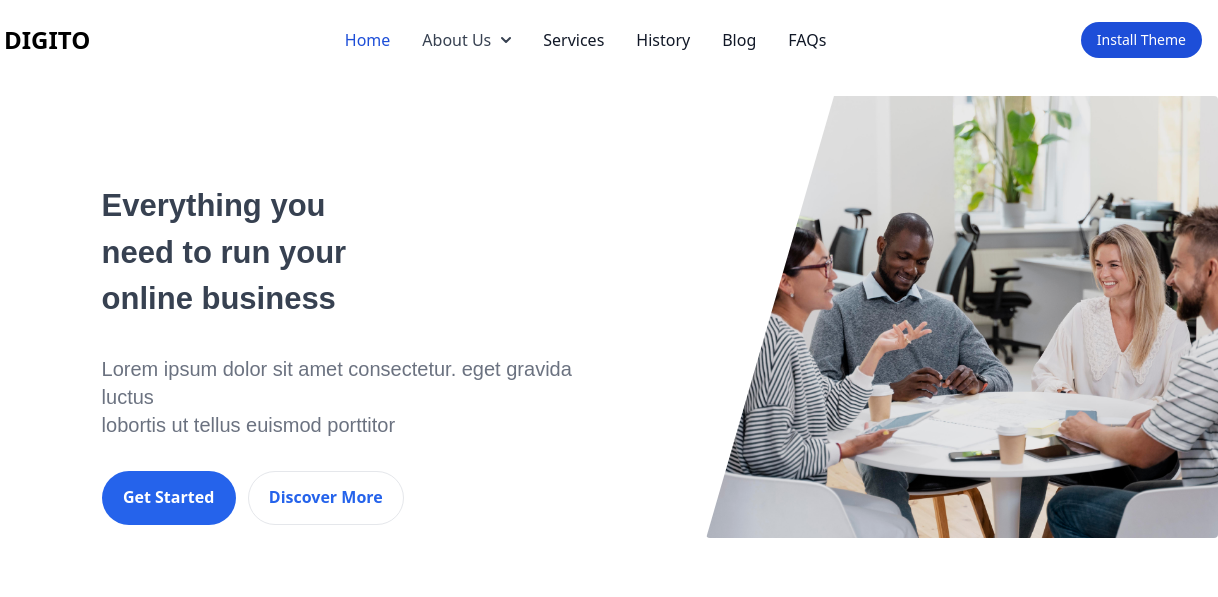
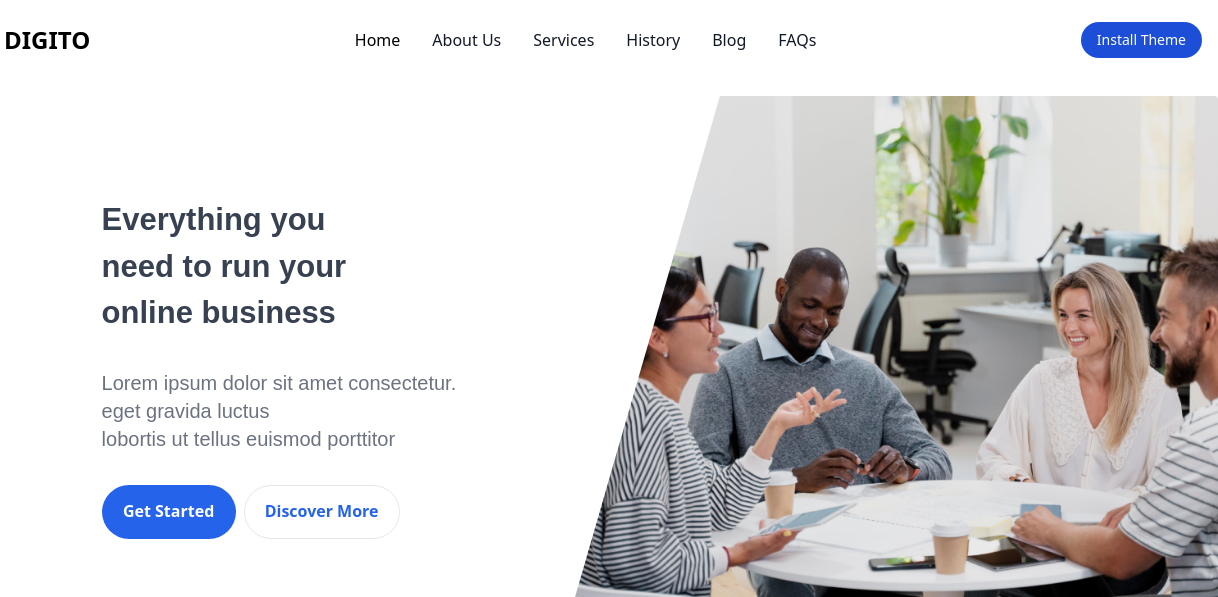
Before and after one commit to parth-khunt-bvm/digito, a website: page src/index.html in a window 1280 px wide. Shown: the top 597 px of the page, 62-1280 px from the left. Drawn offline with nearby package versions, Linux system fonts and the light colour scheme.

Commit message:
add navlink

```diff
--- a/src/index.html
+++ b/src/index.html
@@ -16,9 +16,16 @@
     />
     <script src="https://cdnjs.cloudflare.com/ajax/libs/flowbite/1.8.0/flowbite.min.js"></script>
     <script src="https://cdn.tailwindcss.com"></script>
+    <script src="https://code.jquery.com/jquery-3.6.0.min.js"></script>
+
+
 
     <style>
 
+.active {
+color: blue;
+display: block;
+}
       #dropdownNavbar{
         position: absolute;
       inset: 0px auto auto 0px;
@@ -384,24 +391,25 @@
             id="navbar-sticky"
           >
             <ul
-              class="flex flex-col p-4 md:p-0 mt-4 font-medium border border-gray-100 rounded-lg bg-gray-50 md:flex-row md:space-x-8 md:mt-0 md:border-0 md:bg-white dark:bg-gray-800 md:dark:bg-gray-900 dark:border-gray-700"
+              class="flex navbar-ul nav-tabs flex-col p-4 md:p-0 mt-4 font-medium border border-gray-100 rounded-lg bg-gray-50 md:flex-row md:space-x-8 md:mt-0 md:border-0 md:bg-white dark:bg-gray-800 md:dark:bg-gray-900 dark:border-gray-700"
             >
               <li>
                 <a
                   href="#"
-                  class="block py-2 pl-3 pr-4 text-white bg-blue-700 rounded md:bg-transparent md:text-blue-700 md:p-0 md:dark:text-blue-500"
+                  class="block  py-2 pl-3 pr-4 text-white bg-blue-700 rounded md:bg-transparent
+                   md:text-black md:p-0 md:dark:text-blue-500"
                   aria-current="page"
                   >Home</a
                 >
               </li>
-              <li>
-                <button
+              <!-- <li>
+                <a href="#about"
                   id="dropdownNavbarLink"
                   data-dropdown-toggle="dropdownNavbar"
                   class="flex items-center justify-between w-full py-2 pl-3 pr-4 text-gray-700 border-b border-gray-100 hover:bg-gray-50 md:hover:bg-transparent md:border-0 md:hover:text-blue-700 md:p-0 md:w-auto dark:text-white md:dark:hover:text-blue-500 dark:focus:text-white dark:border-gray-700 dark:hover:bg-gray-700 md:dark:hover:bg-transparent sm:w-[90vw]"
                 >
-                  About Us
-                  <svg
+                  About Us -->
+                  <!-- <svg
                     class="w-2.5 h-2.5 ml-2.5"
                     aria-hidden="true"
                     xmlns="http://www.w3.org/2000/svg"
@@ -415,13 +423,20 @@
                       stroke-width="2"
                       d="m1 1 4 4 4-4"
                     />
-                  </svg>
-                </button>
+                  </svg> -->
+                <!-- </a> -->
+                <li >
+                  <a
+                    href="#about"
+                    class="block   py-2 pl-3 pr-4 text-gray-900 rounded hover:bg-gray-100 md:hover:bg-transparent md:hover:text-blue-700 md:p-0 md:dark:hover:text-blue-500 dark:text-white dark:hover:bg-gray-700 dark:hover:text-white md:dark:hover:bg-transparent dark:border-gray-700"
+                    >About Us</a
+                  >
+                </li>
                 <div
                   id="dropdownNavbar"
                   class="z-10 hidden font-normal bg-white divide-y divide-gray-100 rounded-lg shadow w-44 dark:bg-gray-700 dark:divide-gray-600"
                 >
-                  <ul
+                  <!-- <ul
                     class="py-2 text-sm text-gray-700 dark:text-gray-400"
                     aria-labelledby="dropdownLargeButton"
                   >
@@ -439,34 +454,31 @@
                         >Earnings</a
                       >
                     </li>
-                  </ul>
+                  </ul> -->
                 </div>
               </li>
               <li>
                 <a
                   href="#services"
-                  class="block py-2 pl-3 pr-4 text-gray-900 rounded hover:bg-gray-100 md:hover:bg-transparent md:hover:text-blue-700 md:p-0 md:dark:hover:text-blue-500 dark:text-white dark:hover:bg-gray-700 dark:hover:text-white md:dark:hover:bg-transparent dark:border-gray-700"
+                  class="block py-2    pl-3 pr-4 text-gray-900 rounded hover:bg-gray-100 md:hover:bg-transparent md:hover:text-blue-700 md:p-0 md:dark:hover:text-blue-500 dark:text-white dark:hover:bg-gray-700 dark:hover:text-white md:dark:hover:bg-transparent dark:border-gray-700"
                   >Services</a
                 >
               </li>
-              <li>
-                <a
-                  href="#history"
-                  class="block py-2 pl-3 pr-4 text-gray-900 rounded hover:bg-gray-100 md:hover:bg-transparent md:hover:text-blue-700 md:p-0 md:dark:hover:text-blue-500 dark:text-white dark:hover:bg-gray-700 dark:hover:text-white md:dark:hover:bg-transparent dark:border-gray-700"
-                  >History</a
-                >
+              <li class="active">
+                <a href="#history" class="block py-2 pl-3 pr-4  text-gray-900 rounded hover:bg-gray-100 md:hover:bg-transparent md:hover:text-blue-700 md:p-0 md:dark:hover:text-blue-500 dark:text-white dark:hover:bg-gray-700 dark:hover:text-white md:dark:hover:bg-transparent dark:border-gray-700">History</a>
               </li>
               <li>
+
                 <a
                   href="#blog"
-                  class="block py-2 pl-3 pr-4 text-gray-900 rounded hover:bg-gray-100 md:hover:bg-transparent md:hover:text-blue-700 md:p-0 md:dark:hover:text-blue-500 dark:text-white dark:hover:bg-gray-700 dark:hover:text-white md:dark:hover:bg-transparent dark:border-gray-700"
+                  class="block py-2 pl-3 pr-4    text-gray-900 rounded hover:bg-gray-100 md:hover:bg-transparent md:hover:text-blue-700 md:p-0 md:dark:hover:text-blue-500 dark:text-white dark:hover:bg-gray-700 dark:hover:text-white md:dark:hover:bg-transparent dark:border-gray-700"
                   >Blog</a
                 >
               </li>
               <li>
                 <a
                   href="#faqs"
-                  class="block py-2 pl-3 pr-4 text-gray-900 rounded hover:bg-gray-100 md:hover:bg-transparent md:hover:text-blue-700 md:p-0 md:dark:hover:text-blue-500 dark:text-white dark:hover:bg-gray-700 dark:hover:text-white md:dark:hover:bg-transparent dark:border-gray-700"
+                  class="block py-2 pl-3   pr-4 text-gray-900 rounded hover:bg-gray-100 md:hover:bg-transparent md:hover:text-blue-700 md:p-0 md:dark:hover:text-blue-500 dark:text-white dark:hover:bg-gray-700 dark:hover:text-white md:dark:hover:bg-transparent dark:border-gray-700"
                   >FAQs</a
                 >
               </li>
@@ -482,10 +494,12 @@
           class="mx-auto flex py-24 md:flex-row lg:ml-[12%] pr-0 flex-col-reverse items-center"
         >
           <div
-            class="md:pl-[10px] lg:flex-grow md:w-1/2 lg:pr-24 md:pr-16 flex flex-col md:items-start md:text-left mb-16 md:mb-0 items-center text-center"
+            class="md:pl-[10px] lg:flex-grow md:w-1/2 lg:pr-24 md:pr-16 flex flex-col md:items-start
+             md:text-left mb-16 md:mb-0 items-center text-center md:mt-[-7%]"
           >
             <h1
-              class="max-w-2xl max-sm:text-[30px] md:text-[30px] mb-8 lg:text-[31px] 2xl:text-[56px] font-extrabold dark:text-white font-santoshi sm:text-[2rem] xs:text-4xl sm:mt-[16%] xs:mt-[12% ]"
+              class="max-w-2xl max-sm:text-[30px] md:text-[30px] mb-8 lg:text-[31px] 2xl:text-[56px]
+               font-extrabold dark:text-white font-santoshi sm:text-[2rem] xs:text-4xl sm:mt-[16%] xs:mt-[12%]"
             >
               Everything you <br />
               need to run your <br />
@@ -498,16 +512,23 @@
               lobortis ut tellus euismod porttitor
             </p>
             <div class="flex justify-center">
-              <div>
+              <div class="lg:flex">
                 <button
                   type="button"
-                  class="text-white font-[700] leading-[21.6px] text-[16px] w-[134px] h-[54px] bg-blue-600 hover:bg-blue-800 focus:outline-none focus:ring-4 focus:ring-blue-300 rounded-full px-5 py-2.5 text-center mr-2 mb-2 dark:bg-blue-600 dark:hover:bg-blue-700 dark:focus:ring-blue-800"
+                  class="text-white font-[700] leading-[21.6px] text-[16px] w-[134px] h-[54px]
+                  bg-blue-600 hover:bg-blue-800 focus:outline-none focus:ring-4 focus:ring-blue-300
+                  rounded-full px-5 py-2.5 text-center mr-2 mb-2 dark:bg-blue-600 dark:hover:bg-blue-700
+                  dark:focus:ring-blue-800"
                 >
                   Get Started
                 </button>
                 <button
                   type="button"
-                  class="w-[156px] h-[54px] text-[16px] leading-[21.6px] font-[700] py-2.5 px-5 text-blue-600 focus:outline-none bg-white rounded-full border border-gray-200 hover:bg-gray-100 text-center hover:text-blue-700 focus:z-10 focus:ring-4 focus:ring-gray-200 dark:focus:ring-gray-700 dark:bg-gray-800 dark:text-gray-400 dark:border-gray-600 dark:hover:text-white dark:hover:bg-gray-700"
+                  class="w-[156px] h-[54px] text-[16px] leading-[21.6px] font-[700] py-2.5
+                   px-5 text-blue-600 focus:outline-none bg-white rounded-full border
+                   border-gray-200 hover:bg-gray-100 text-center hover:text-blue-700
+                    focus:z-10 focus:ring-4 focus:ring-gray-200 dark:focus:ring-gray-700 dark:bg-gray-800 dark:text-gray-400
+                    dark:border-gray-600 dark:hover:text-white dark:hover:bg-gray-700"
                 >
                   Discover More
                 </button>
@@ -515,8 +536,11 @@
             </div>
           </div>
           <div
-            class="lg:max-w-lg lg:w-[852px] md:w-[50%] w-5/6 backgroundimg 2xl:[w-max-width: 40rem] sm:w-[70.33%]"
+            class="lg:max-w-[46rem] lg:w-[852px] md:w-[55%] w-5/6 backgroundimg
+            sm:w-[70.33%] "
           >
+          <!-- 2xl:max-w-[42rem] xl:max-w-[34rem] lg:max-w-[43rem] -->
+
             <img
               class="object-cover object-center rounded"
               alt="hero"
@@ -529,12 +553,14 @@
       </section>
     </div>
 
-    <div>
-      <section class="bg-[#FAFAFC]">
+    <div id="about">
+      <section class="bg-[#FAFAFC]  2xl:mt-[-5%] xl:mt-[-7.5%] lg:mt-[-9.2%] md:mt-[-11%]" >
         <div>
           <h1
-            class="font-[900] leading-[48.6px] text-[36px] text-center pt-20 pb-[10px] xs:mt-[-17%]"
+            class="font-[900] leading-[48.6px] text-[36px] text-center pt-20 pb-[10px] xs:mt-[-17%]
+            "
           >
+          <!-- 2xl:mt-[-6%] xl:mt-[-7%] lg:mt-[-9%] md:mt-[-10%] -->
             About Us
           </h1>
           <div
@@ -546,7 +572,9 @@
           class="grid max-w-screen-xl px-4 mx-auto lg:gap-8 xl:gap-0 lg:grid-cols-12"
         >
           <div
-            class="bg-[#FAFAFC] mx-auto lg:flex about-img items-center about-gap 2xl:w-[1246px] 2xl:h-[642px] 2xl:flex-row xl:w-[1246px] xl:h-[642px] lg:w-[925px] xl:flex-row lg:flex-col lg:h-[1103px] md:w-[746px] md:mx-auto md:h-[1101px] sm:w-[626px] sm:h-[1205px]"
+            class="bg-[#FAFAFC] mx-auto lg:flex about-img items-center about-gap 2xl:w-[1246px]
+            2xl:h-[642px] 2xl:flex-row xl:w-[1246px] xl:h-[642px] lg:w-[925px] xl:flex-row lg:flex-col
+            lg:h-[1103px] md:w-[746px] md:mx-auto md:h-[1101px] sm:w-[626px] sm:h-[1205px]"
           >
             <div
               class="w-[592px] h-[400px] rounded-[12px] md:mx-auto sm:ml-3 xs:w-[91vw] xs:h-[244px]"
@@ -1707,7 +1735,7 @@
 
     <!-- Our FAQs  -->
     <div id="faqs">
-      <section class="w-[100%] mt-[100px] md:mt-[269px] 2xl:mt-[7%]" >
+      <section class="w-[100%] mt-[100px] md:mt-[269px] 2xl:mt-[7%] lg:mt-[185px]" >
         <div
           class="grid max-w-screen-xl px-4 mx-auto lg:gap-8 xl:gap-0 lg:grid-cols-0 sm:mt-[36%] 2xl:mt-[10%] xl:mt-[-12%] lg:mt-[-12%] md:-[-12%] sm:mt-[-12%]"
         >
@@ -2076,5 +2104,21 @@
         },
       };
     </script>
+
+
+
+  <script type="text/javascript">
+    $("ul.navbar-ul.nav-tabs").on('click', 'li', function(){
+      $(this).siblings().removeClass('active');
+      $(this).addClass('active');
+
+
+      $(this).siblings().find('a').removeClass('text-blue-700 md:hover:text-blue-500 dark:hover:text-blue-500');
+
+
+      $(this).find('a').addClass('text-blue-700 md:hover:text-blue-500 dark:hover:text-blue-500');
+    });
+  </script>
+
   </body>
 </html>
```
